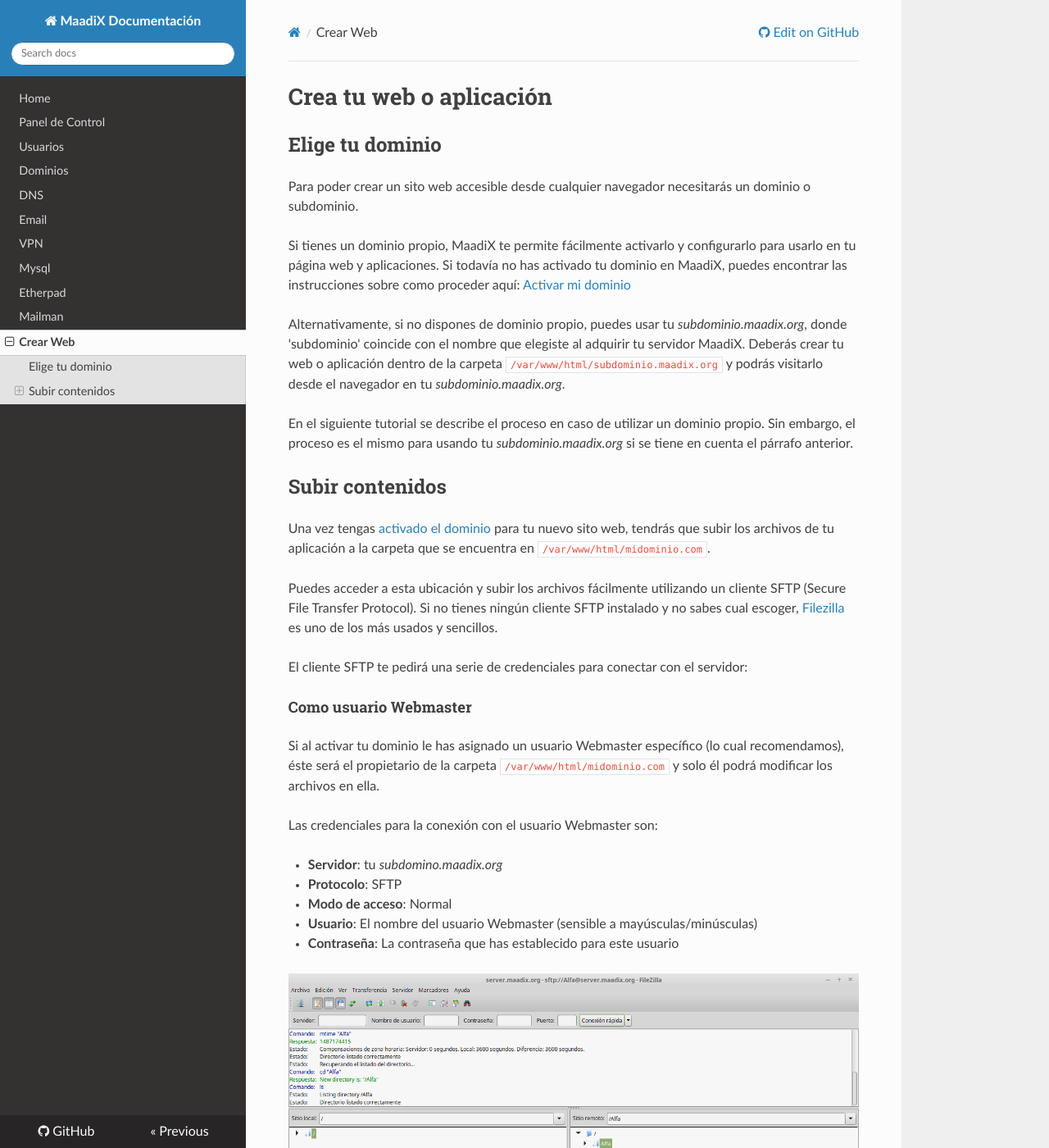
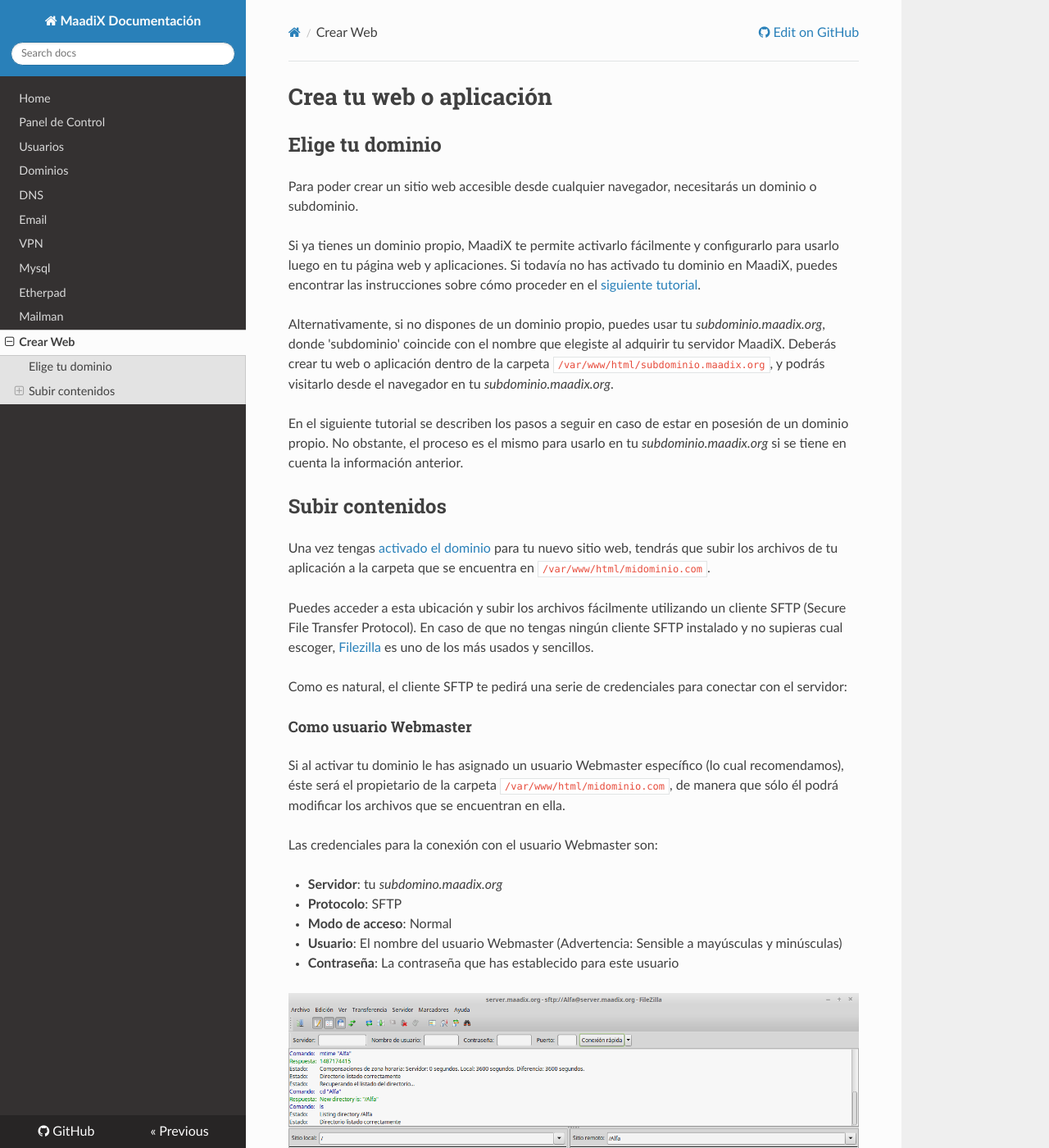
Before and after one commit to MaadixNet/docs, an MkDocs documentation site: the page built from docs/create-web.md, in a window 1280 px wide and 1400 px high. Shown: the whole window at 82% size. Built offline with MkDocs 1.6.1, drawn with Linux system fonts in a browser that asks for light colours; nearby versions of some CDN libraries; old or Windows-style settings are respelled for this version of MkDocs; some of the changed text lies outside the part shown.

Commit message:
Correcciones tipográficas menores

```diff
--- a/docs/create-web.md
+++ b/docs/create-web.md
@@ -2,50 +2,50 @@
 
 ## Elige tu dominio
 
-Para poder crear un sito web accesible desde cualquier navegador necesitarás un dominio o subdominio.
+Para poder crear un sitio web accesible desde cualquier navegador, necesitarás un dominio o subdominio.
 
-Si tienes un dominio propio, MaadiX te permite fácilmente activarlo y configurarlo para usarlo en tu página web y aplicaciones. Si todavía no has activado tu dominio en MaadiX, puedes encontrar las instrucciones sobre como proceder aquí: [Activar mi dominio](dominios.md)
+Si ya tienes un dominio propio, MaadiX te permite activarlo fácilmente y configurarlo para usarlo luego en tu página web y aplicaciones. Si todavía no has activado tu dominio en MaadiX, puedes encontrar las instrucciones sobre cómo proceder en el [siguiente tutorial](dominios.md).
 
-Alternativamente, si no dispones de dominio propio, puedes usar tu *subdominio.maadix.org*, donde 'subdominio' coincide con el nombre que elegiste al adquirir tu servidor MaadiX. Deberás crear tu web o aplicación dentro de la carpeta `/var/www/html/subdominio.maadix.org` y podrás visitarlo desde el navegador en tu *subdominio.maadix.org*.
+Alternativamente, si no dispones de un dominio propio, puedes usar tu *subdominio.maadix.org*, donde 'subdominio' coincide con el nombre que elegiste al adquirir tu servidor MaadiX. Deberás crear tu web o aplicación dentro de la carpeta `/var/www/html/subdominio.maadix.org`, y podrás visitarlo desde el navegador en tu *subdominio.maadix.org*.
 
-En el siguiente tutorial se describe el proceso en caso de utilizar un dominio propio. Sin embargo, el proceso es el mismo para usando tu *subdominio.maadix.org* si se tiene en cuenta el párrafo anterior.
+En el siguiente tutorial se describen los pasos a seguir en caso de estar en posesión de un dominio propio. No obstante, el proceso es el mismo para usarlo en tu *subdominio.maadix.org* si se tiene en cuenta la información anterior.
 
 ## Subir contenidos
 
-Una vez tengas [activado el dominio](dominios.md) para tu nuevo sito web, tendrás que subir los archivos de tu aplicación a la carpeta que se encuentra en `/var/www/html/midominio.com`.
+Una vez tengas [activado el dominio](dominios.md) para tu nuevo sitio web, tendrás que subir los archivos de tu aplicación a la carpeta que se encuentra en `/var/www/html/midominio.com`.
 
-Puedes acceder a esta ubicación y subir los archivos fácilmente utilizando un cliente SFTP (Secure File Transfer Protocol). Si no tienes ningún cliente SFTP instalado y no sabes cual escoger, [Filezilla](https://filezilla-project.org/) es uno de los más usados y sencillos.
+Puedes acceder a esta ubicación y subir los archivos fácilmente utilizando un cliente SFTP (Secure File Transfer Protocol). En caso de que no tengas ningún cliente SFTP instalado y no supieras cual escoger, [Filezilla](https://filezilla-project.org/) es uno de los más usados y sencillos.
 
-El cliente SFTP te pedirá una serie de credenciales para conectar con el servidor:
+Como es natural, el cliente SFTP te pedirá una serie de credenciales para conectar con el servidor:
 
 #### Como usuario Webmaster
 
-Si al activar tu dominio le has asignado un usuario Webmaster específico (lo cual recomendamos), éste será el propietario de la carpeta `/var/www/html/midominio.com` y solo él podrá modificar los archivos en ella.
+Si al activar tu dominio le has asignado un usuario Webmaster específico (lo cual recomendamos), éste será el propietario de la carpeta `/var/www/html/midominio.com`, de manera que sólo él podrá modificar los archivos que se encuentran en ella.
 
 Las credenciales para la conexión con el usuario Webmaster son:
 
 * **Servidor**: tu *subdomino.maadix.org*
 * **Protocolo**: SFTP
 * **Modo de acceso**: Normal
-* **Usuario**: El nombre del usuario Webmaster (sensible a mayúsculas/minúsculas)
+* **Usuario**: El nombre del usuario Webmaster (Advertencia: Sensible a mayúsculas y minúsculas)
 * **Contraseña**: La contraseña que has establecido para este usuario
 
 ![Screenshot](img/sftp-user.png)
 
-Cuando se establezca la conexión el usuario Webmaster verá na carpeta con su nombre. En ella encontrará una carpeta que le da acceso a `/var/www/html/midominio.com`, o varias si es Webmaster de otros dominios a parte de este.
+Cuando se establezca la conexión, el usuario Webmaster verá una carpeta con su nombre. En ella, encontrará una carpeta que le da acceso a `/var/www/html/midominio.com`, o varias si es Webmaster de otros dominios aparte de este.
 
-También puede tener ahí otros archivos propios que haya subido o creado anteriormente. Los usuarios Webmaster solo tienen acceso a esta zona y no a todos los archivos del sistema como tiene el Superusuario.
+También puede tener ahí otros archivos propios que haya subido o creado anteriormente. Los usuarios Webmaster sólo tienen acceso a esta zona y no a todos los archivos del sistema (como sí tiene el Superusuario).
 
 <a id="domain-folder"></a>
 #### Dentro de la carpeta `/var/www/html/midominio.com`
 
 Dentro de la carpeta `/var/www/html/midominio.com` hay dos elementos: Una carpeta con nombre .well-known y un archivo index.html.
 
-La carpeta .well-known es necesaria para la conexión segura a la web (https) y no debes tocarla (*si no puedes ver la carpeta .well-known, no te preocupes. El punto delante del nombre significa que es un archivo oculto, está ahí pero Filezilla, o tu cliente SFTP, está configurado para no mostrar los archivos ocultos*).
+La carpeta .well-known es necesaria para efectuar una conexión segura a la web (HTTPS) y no debes tocarla (*si no puedes ver la carpeta .well-known, no te preocupes. El punto delante del nombre significa que es un archivo oculto, está ahí pero Filezilla, o tu cliente SFTP están configurados para no mostrar los archivos ocultos*).
 
 ![Screenshot](img/sftp-midominio.png)
 
-El archivo index.html es un archivo tipo *placeholder* que se crea en el proceso de activación del dominio y sirve para comprobar que la activación del dominio se ha completado con éxito. Si vistas desde un navegador tu dominio antes de haber subido tus propios archivos, encontrarás la página de bienvenida de este archivo index.html.
+El archivo index.html es un archivo tipo *placeholder* que se crea en el proceso de activación del dominio y que sirve para comprobar que la activación del dominio se ha completado con éxito. Si visitas desde un navegador tu dominio antes de haber subido tus propios archivos, encontrarás la página de bienvenida de este archivo index.html.
 
 [Screenshot de la bienvenida]
 
@@ -60,16 +60,16 @@ Puedes establecer connexión por SFTP como tu Superusuario con las credenciales:
 * **Servidor**: tu *subdomino.maadix.org*
 * **Protocolo**: SFTP
 * **Modo de acceso**: Normal
-* **Usuario**: El nombre del Superusuario (sensible a mayúsculas/minúsculas)
+* **Usuario**: El nombre del Superusuario (Advertencia: Sensible a mayúsculas y minúsculas)
 * **Contraseña**: La contraseña del Superusuario
 
-Si no recuerdas tus datos de Superusuario, puedes consultarlos en la pestaña **usuarios** de tu Cpanel. Es el primero que aparece en la lista. También puedes ahí restablecer su contraseña en caso de que la hayas olvidado.
+Si no recuerdas tus datos de Superusuario, puedes consultarlos en la pestaña **'Usuarios'** de tu panel de control -- es el primero que aparece en la lista. También puedes restablecer allí su contraseña en caso de que la hubieras olvidado.
 
-El Superusuario tiene altos  privilegios y acceso a todo el sistema. Cuando estableces la conexión SFTP al servidor como Superusuario, la ubicación en la que te encuentras al inicio de sesión es la carpeta personal en `/home/superusuario/`.
+El Superusuario tiene altos privilegios y acceso a todo el sistema. Cuando estableces la conexión SFTP al servidor como Superusuario, la ubicación en la que te encuentras al inicio de sesión es la carpeta personal en `/home/superusuario/`.
 
-Deberás navegar a través de las carpetas hasta llegar a `/var/www/html/midominio.com/`, que es donde tendrás que subir o crear los archivos de tu nueva web o aplicación. Otra opción más rápida es escribir la ruta `/var/www/html/midominio.com/` en el campo "Sitio remoto".
+Tendrás que navegar a través de las carpetas hasta llegar a `/var/www/html/midominio.com/`, que es donde tendrás que subir o crear los archivos de tu nueva web o aplicación. Otra opción más rápida es escribir la ruta `/var/www/html/midominio.com/` en el campo "Sitio remoto".
 
 
-Una vez ahí puedes seguir los mismos pasos descritos para usuario [Webmaster](#domain-folder)
+Una vez ahí, puedes seguir los mismos pasos descritos para el usuario [Webmaster](#domain-folder)
 
 ![Screenshot](img/sftp-midominio.png)
```
